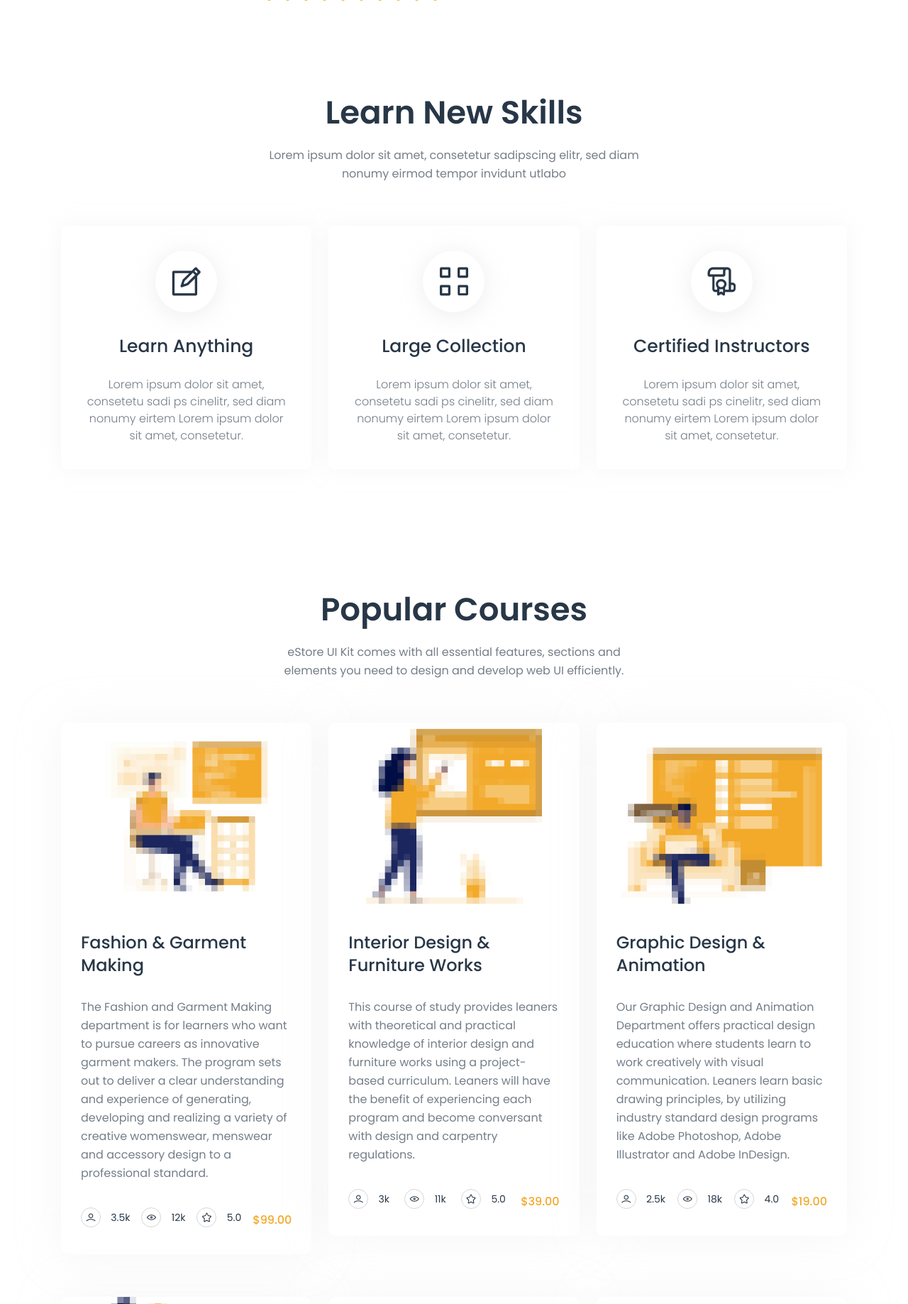
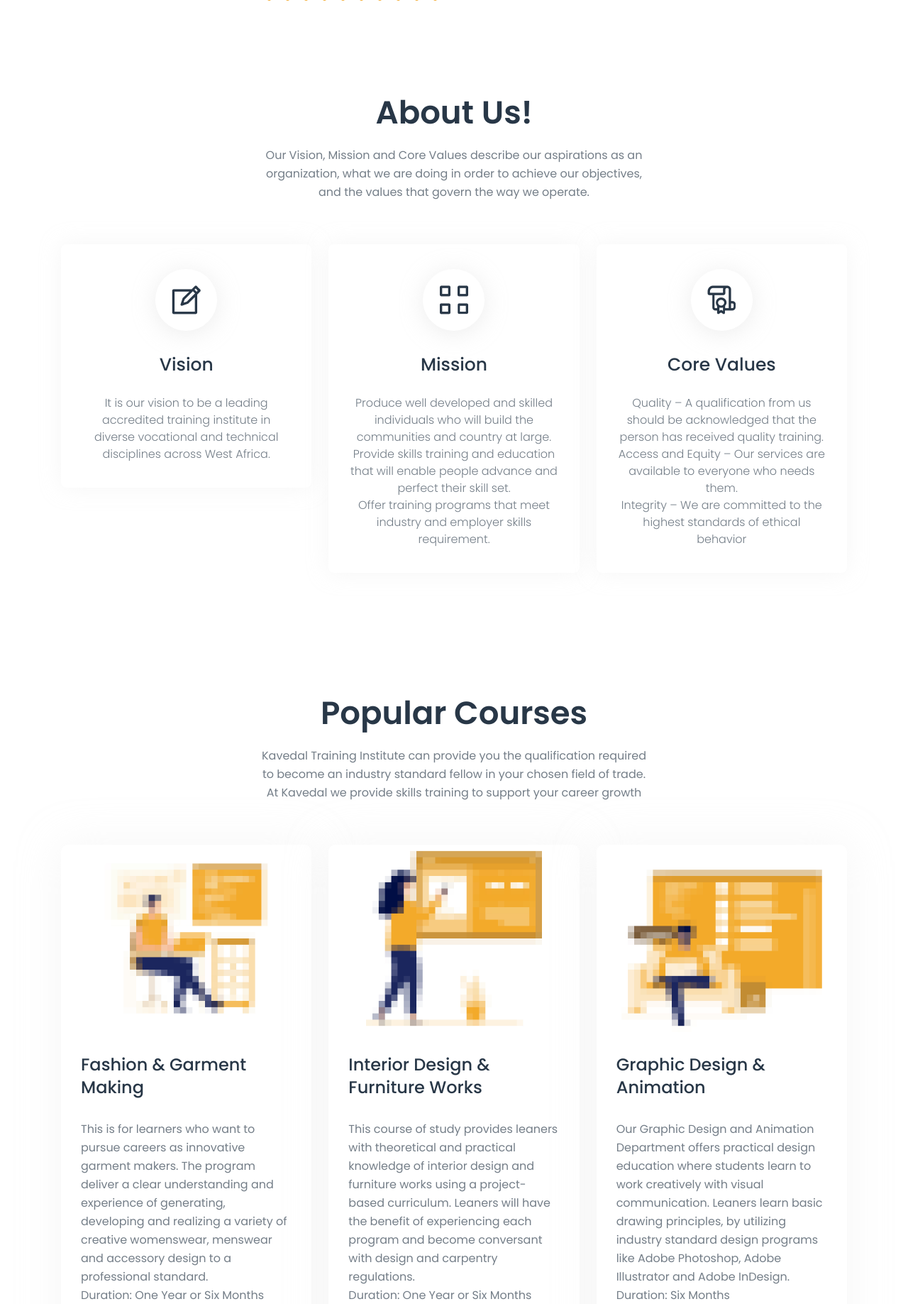
Before and after one commit to Ceasar15/Kavedal, a Django app: page / in a window 1280 px wide. Shown: the part 840-2677 px from the top of the page at 71% size. Run offline with Django 3.2, Linux system fonts and the light colour scheme; some libraries are stand-ins or nearby versions.

Commit message:
populate info on site

```diff
--- a/templates/core/learn/index.html
+++ b/templates/core/learn/index.html
@@ -130,8 +130,10 @@
 			<div class="row">
 				<div class="col-xl-6 col-lg-7 col-md-10 mx-auto">
 					<div class="section-title text-center">
-						<h2 class="mb-15 wow fadeInUp" data-wow-delay=".2s">Learn New Skills</h2>
-						<p class="wow fadeInUp" data-wow-delay=".4s">Lorem ipsum dolor sit amet, consetetur sadipscing elitr, sed diam nonumy eirmod tempor invidunt utlabo</p>
+						<h2 class="mb-15 wow fadeInUp" data-wow-delay=".2s">About Us!</h2>
+						<p class="wow fadeInUp" data-wow-delay=".4s">Our Vision, Mission and Core Values describe our aspirations
+							 as an organization, what we are doing in order to achieve our objectives, and the values that govern
+							 the way we operate.</p>
 					</div>
 				</div>
 			</div>
@@ -142,9 +144,9 @@
 							<i class="lni lni-pencil-alt"></i>
 						</div>
 						<div class="skill-content">
-							<h4>Learn Anything</h4>
-							<p>Lorem ipsum dolor sit amet, consetetu sadi
-							ps cinelitr, sed diam nonumy eirtem Lorem ipsum dolor sit amet, consetetur.</p>
+							<h4>Vision</h4>
+							<p>It is our vision to be a leading accredited training institute in diverse vocational and
+								technical disciplines across West Africa.</p>
 						</div>
 					</div>
 				</div>
@@ -154,9 +156,12 @@
 							<i class="lni lni-grid-alt"></i>
 						</div>
 						<div class="skill-content">
-							<h4>Large Collection</h4>
-							<p>Lorem ipsum dolor sit amet, consetetu sadi
-							ps cinelitr, sed diam nonumy eirtem Lorem ipsum dolor sit amet, consetetur.</p>
+							<h4>Mission</h4>
+							<p>
+								Produce well developed and skilled individuals who will build the communities and country at large.
+								<br> Provide skills training and education that will enable people advance and perfect their skill set.
+								<br> Offer training programs that meet industry and employer skills requirement.
+							</p>
 						</div>
 					</div>
 				</div>
@@ -166,9 +171,10 @@
 							<i class="lni lni-certificate"></i>
 						</div>
 						<div class="skill-content">
-							<h4>Certified Instructors</h4>
-							<p>Lorem ipsum dolor sit amet, consetetu sadi
-							ps cinelitr, sed diam nonumy eirtem Lorem ipsum dolor sit amet, consetetur.</p>
+							<h4>Core Values</h4>
+							<p>Quality – A qualification from us should be acknowledged that the person has received quality training.
+								<br> Access and Equity – Our services are available to everyone who needs them.
+								<br> Integrity – We are committed to the highest standards of ethical behavior</p>
 						</div>
 					</div>
 				</div>
@@ -184,8 +190,9 @@
 				<div class="col-xl-6 col-lg-7 col-md-10 mx-auto">
 					<div class="section-title text-center mb-50">
 						<h2 class="mb-15 wow fadeInUp" data-wow-delay=".2s">Popular Courses</h2>
-						<p class="wow fadeInUp" data-wow-delay=".4s">eStore UI Kit comes with all essential features, sections and elements you need
-							to design and develop web UI efficiently.</p>
+						<p class="wow fadeInUp" data-wow-delay=".4s">Kavedal Training Institute can provide you the qualification
+							required to become an industry standard fellow in your chosen field of trade. At Kavedal we provide
+							 skills training to support your career growth</p>
 					</div>
 				</div>
 			</div>
@@ -201,10 +208,12 @@
 							<h4><a href="{% static 'course-single.html' %}">Fashion & Garment Making</a></h4>
 							<div class="course-meta">
 								<div class="content">
-									<p class="mb-35 wow fadeInUp" data-wow-delay=".4s">The Fashion and Garment Making department is for learners
-										who want to pursue careers as innovative garment makers. The program sets out to deliver a clear
+									<p class="mb-35 wow fadeInUp" data-wow-delay=".4s">This is for learners
+										who want to pursue careers as innovative garment makers. The program deliver a clear
 										understanding and experience of generating, developing and realizing a variety of creative womenswear,
-										menswear and accessory design to a professional standard.</p>
+										menswear and accessory design to a professional standard.
+										<br> Duration: One Year or Six Months
+									</p>
 								</div>
 								<div class="meta-item">
 									<i class="lni lni-user"></i>
@@ -219,7 +228,7 @@
 									<span>5.0</span>
 								</div>
 								<div class="price">
-									<span>$99.00</span>
+									<span>$990.00</span>
 								</div>
 							</div>
 						</div>
@@ -239,6 +248,7 @@
 									<p class="mb-35 wow fadeInUp" data-wow-delay=".4s">This course of study provides leaners with theoretical and practical
 										knowledge of interior design and furniture works using a project-based curriculum. Leaners will have the benefit of experiencing
 										each program and become conversant with design and carpentry regulations.
+										<br>Duration: One Year or Six Months
 									</p>
 								</div>
 								<div class="meta-item">
@@ -254,7 +264,7 @@
 									<span>5.0</span>
 								</div>
 								<div class="price">
-									<span>$39.00</span>
+									<span>$390.00</span>
 								</div>
 							</div>
 						</div>
@@ -275,6 +285,7 @@
 										design education where students learn to work creatively with visual communication. Leaners learn basic drawing
 										 principles, by utilizing industry standard design programs like Adobe Photoshop, Adobe Illustrator and Adobe
 										  InDesign.
+										<br>Duration: Six Months
 									</p>
 								</div>
 								<div class="meta-item">
@@ -290,7 +301,7 @@
 									<span>4.0</span>
 								</div>
 								<div class="price">
-									<span>$19.00</span>
+									<span>$590.00</span>
 								</div>
 							</div>
 						</div>
@@ -327,7 +338,7 @@
 									<span>4.5</span>
 								</div>
 								<div class="price">
-									<span>$19.00</span>
+									<span>$790.00</span>
 								</div>
 							</div>
 						</div>
@@ -362,7 +373,7 @@
 									<span>5.0</span>
 								</div>
 								<div class="price">
-									<span>$120.00</span>
+									<span>$420.00</span>
 								</div>
 							</div>
 						</div>
```
